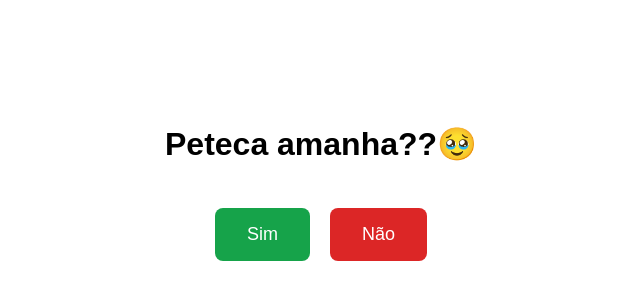
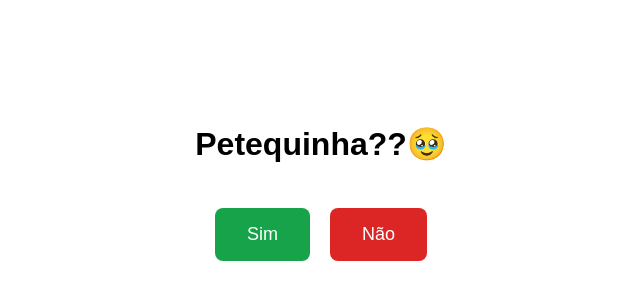
Before and after one commit to NatanFurletti/API_Modelo, a Next.js app: page / in a window 1280 px wide. Shown: the part 218-518 px from the top of the page, without its empty margins (319-959 px from the left). Built offline with nearby package versions, Linux system fonts and the light colour scheme.

Commit message:
fix: frase in ´pages/index.js´

```diff
--- a/pages/index.js
+++ b/pages/index.js
@@ -1,7 +1,7 @@
 import { useState, useRef } from "react";
 
 export default function Home() {
-  const pergunta = "Peteca amanha??🥹";
+  const pergunta = "Petequinha??🥹";
 
   const [scale, setScale] = useState(1);
   const [started, setStarted] = useState(false);
```
